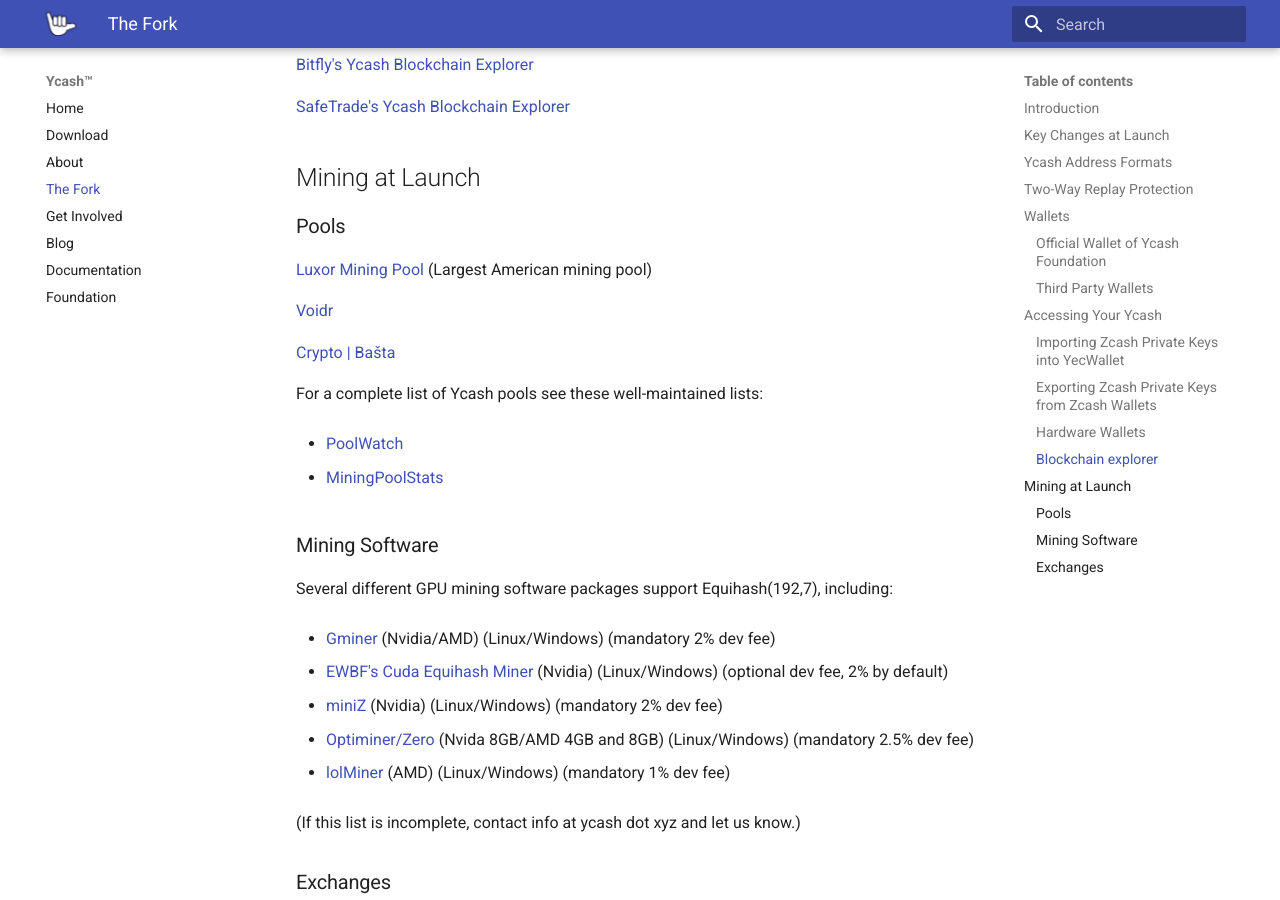
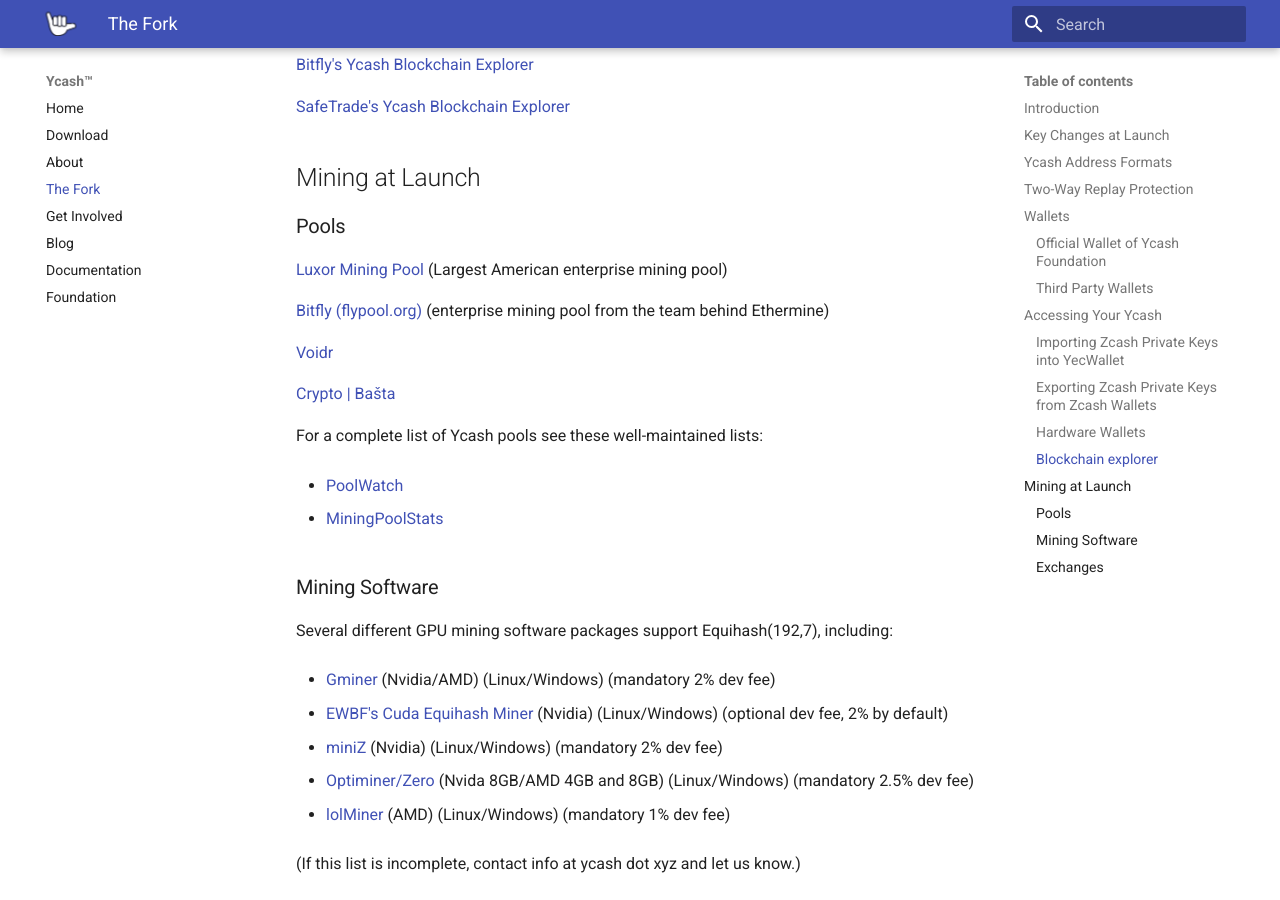
Before and after one commit to ycashfoundation/ycash-website, an MkDocs documentation site: the page built from docs/the_fork.md, in a window 1280 px wide and 900 px high, scrolled down 2149 px. Built offline with MkDocs 1.6.1 and Material for MkDocs 9.7.7, drawn with Linux system fonts in a browser that asks for light colours.

Commit message:
update pool list

```diff
--- a/docs/the_fork.md
+++ b/docs/the_fork.md
@@ -92,7 +92,9 @@
 
 ### Pools
 
-[Luxor Mining Pool](https://mining.luxor.tech/) (Largest American mining pool)
+[Luxor Mining Pool](https://mining.luxor.tech/) (Largest American enterprise mining pool)
+
+[Bitfly (flypool.org)](https://ycash.flypool.org) (enterprise mining pool from the team behind Ethermine)
 
 [Voidr](https://ycash.voidr.net)
 
```
